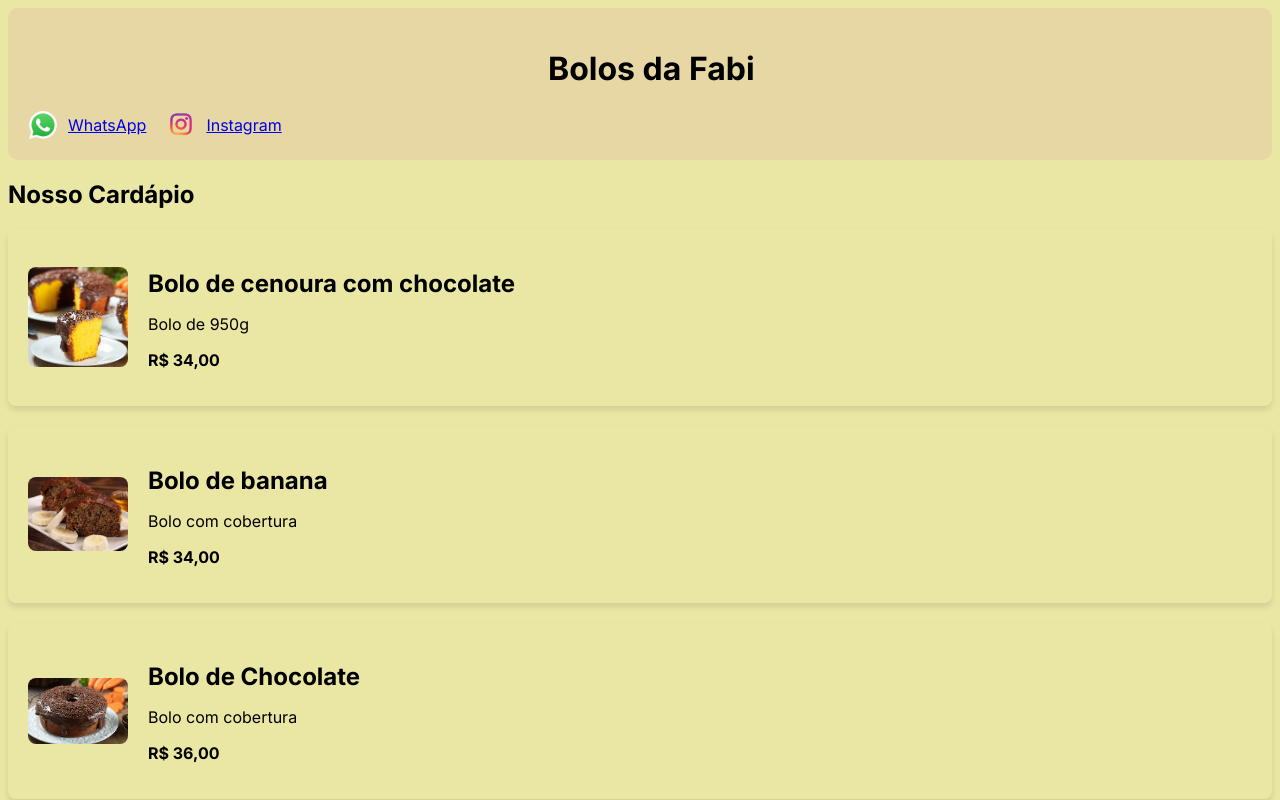
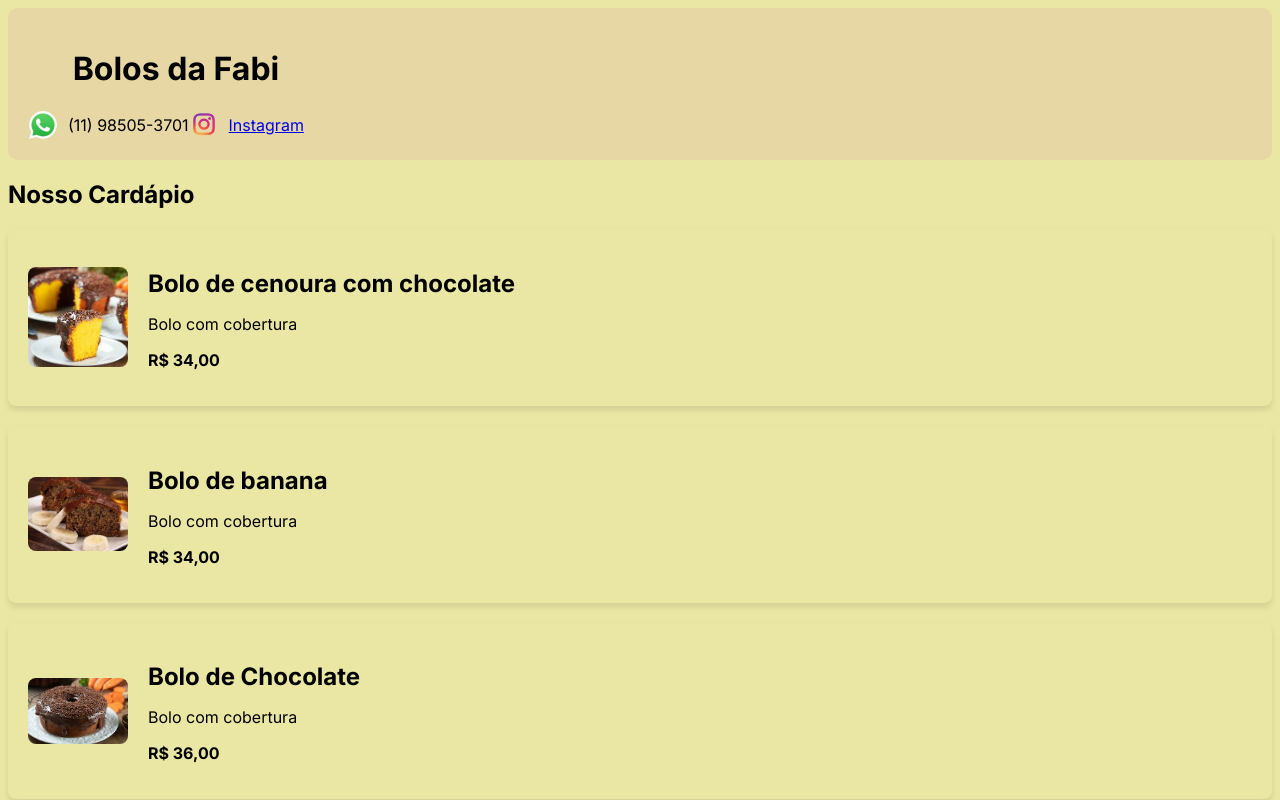
Before and after one commit to MiguelMouraa/CardapioReact, a Next.js app: page / in a window 1280 px wide. Shown: the top 800 px of the page. Built offline with nearby package versions, Linux system fonts and the light colour scheme.

Commit message:
Alinhamento do header

```diff
--- a/src/app/Header.js
+++ b/src/app/Header.js
@@ -3,22 +3,17 @@ import React from 'react';
 export default function Header() {
   return (
     <header className="bg-gray-800 text-white py-4">
-      <div className="container mx-auto flex justify-between items-center">
+      <div className="container mx-auto flex justify-between">
         <h1 className="maintext">Bolos da Fabi</h1>
         <div className="header-links flex items-center">
-          <a
-            href="https://l.instagram.com/?u=http%3A%2F%2Fbit.ly%2Fmywhattsfabi&e=AT1YmP8xpSTymbyIRGeb1sAY7jH4DYSt1SFKHSErR8Q1hH3oEGeb5KrXwJrSa8rFrkk6ntMUzepsLU_eS3AHLO015Yw1G3TDypA1qzRjmJUHC4lQ"
-            target="_blank"
-            rel="noopener noreferrer"
-            className="header-link flex items-center"
-          >
+
             <img
               src="/logowpp.png"
               alt=""
               className="logowpp"
             />
-            WhatsApp
-          </a>
+          (11) 98505-3701
+
           <a
             href="https://www.instagram.com/bolossdafabi?igsh=Y2dyYnM3emxidzAy"
             target="_blank"
@@ -30,7 +25,7 @@ export default function Header() {
               alt=""
               className="logoinsta" // Ajuste o tamanho conforme necessário
             />
-            Instagram
+              Instagram
           </a>
         </div>
       </div>
--- a/src/app/globals.css
+++ b/src/app/globals.css
@@ -15,7 +15,7 @@ header {
 
 .maintext {
   text-align: center;
-  padding-left: 520px;
+  flex: 1;
 }
 
 /* Estilos para os links */
--- a/src/app/page.js
+++ b/src/app/page.js
@@ -6,7 +6,7 @@ export default function Home() {
   const menuItems = [
     {
       name: 'Bolo de cenoura com chocolate',
-      description: 'Bolo de 950g',
+      description: 'Bolo com cobertura',
       price: 'R$ 34,00',
       image: '/bolocenoura.jpg'
     },
```
